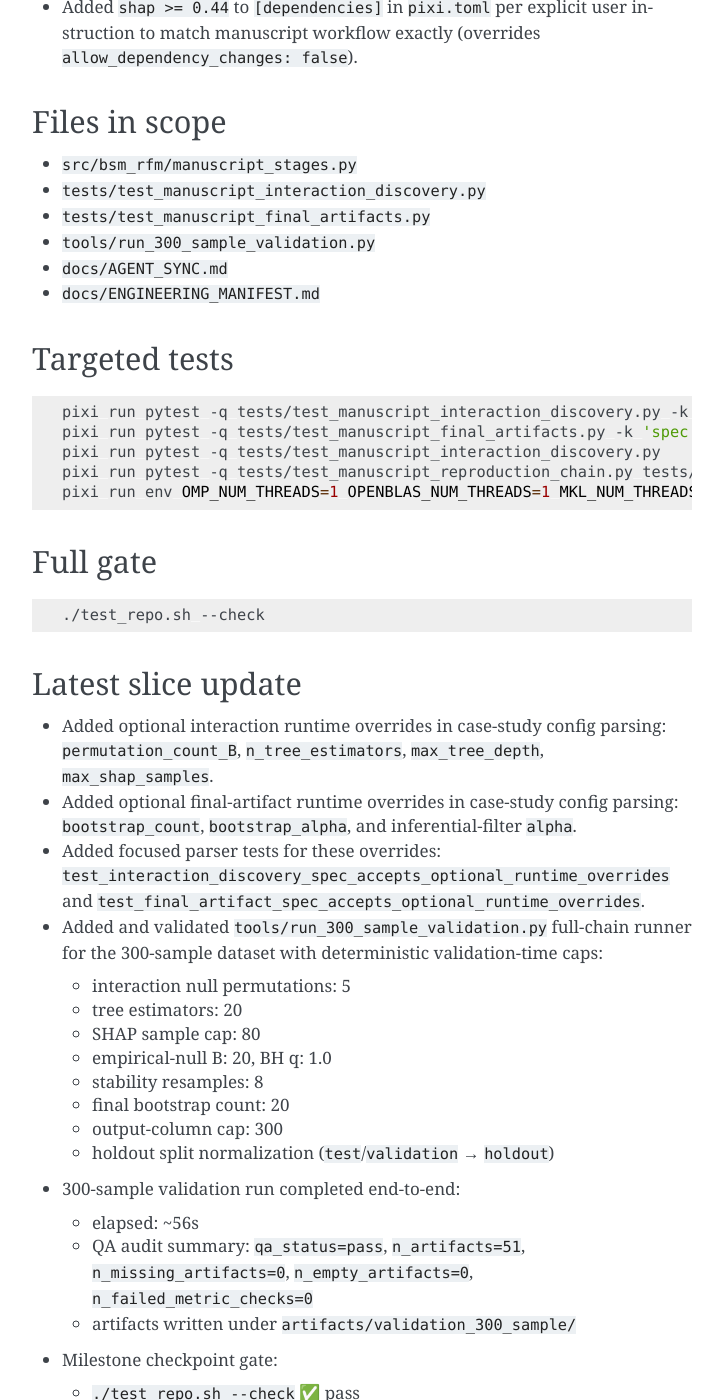
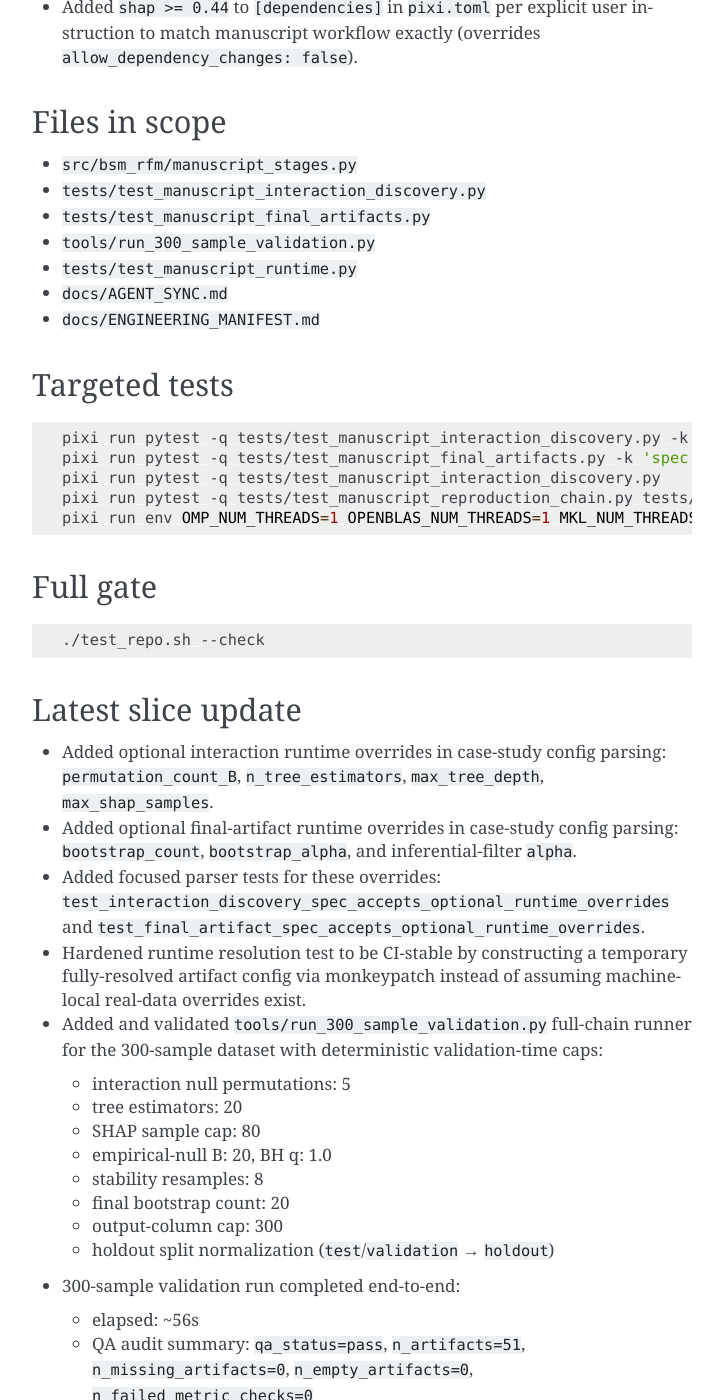
Before and after one commit to NatLabRockies/rfm-pipeline, a Sphinx documentation site: the page built from docs/AGENT_SYNC.md, in a window 1280 px wide and 1400 px high, scrolled down 514 px. Shown: the whole window, without its empty margins (388-1111 px from the left). Built offline with Sphinx 7.4.7, drawn with Linux system fonts in a browser that asks for light colours.

Commit message:
test: stabilize runtime-mode assertion in CI

```diff
--- a/docs/AGENT_SYNC.md
+++ b/docs/AGENT_SYNC.md
@@ -25,6 +25,7 @@ next_slice: run manuscript workflow on larger real-data surface (higher output/c
 - `tests/test_manuscript_interaction_discovery.py`
 - `tests/test_manuscript_final_artifacts.py`
 - `tools/run_300_sample_validation.py`
+- `tests/test_manuscript_runtime.py`
 - `docs/AGENT_SYNC.md`
 - `docs/ENGINEERING_MANIFEST.md`
 
@@ -53,6 +54,8 @@ pixi run env OMP_NUM_THREADS=1 OPENBLAS_NUM_THREADS=1 MKL_NUM_THREADS=1 NUMEXPR_
 - Added focused parser tests for these overrides:
   `test_interaction_discovery_spec_accepts_optional_runtime_overrides` and
   `test_final_artifact_spec_accepts_optional_runtime_overrides`.
+- Hardened runtime resolution test to be CI-stable by constructing a temporary fully-resolved
+  artifact config via monkeypatch instead of assuming machine-local real-data overrides exist.
 - Added and validated `tools/run_300_sample_validation.py` full-chain runner for the 300-sample
   dataset with deterministic validation-time caps:
   - interaction null permutations: 5
```
Also changed, not shown: 1 other file.
